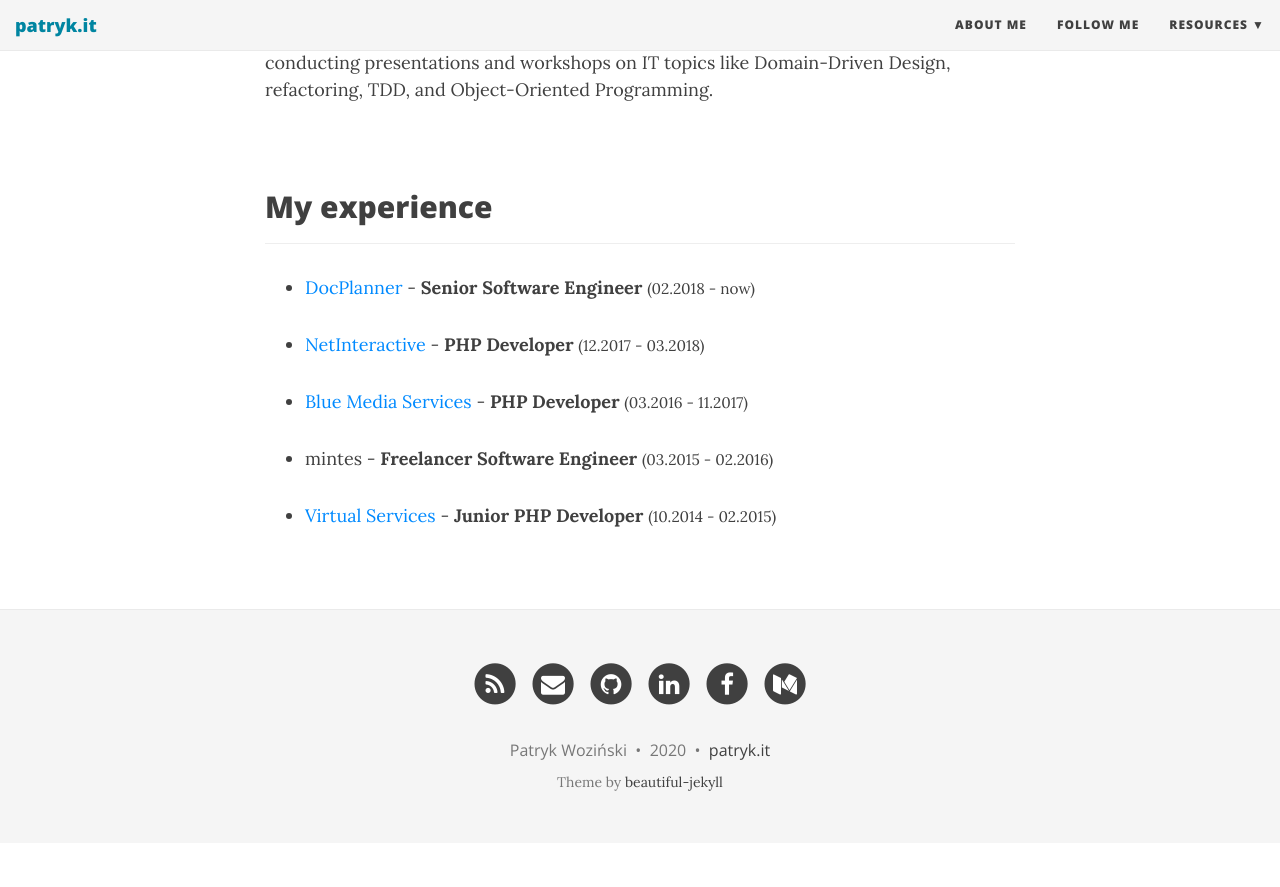
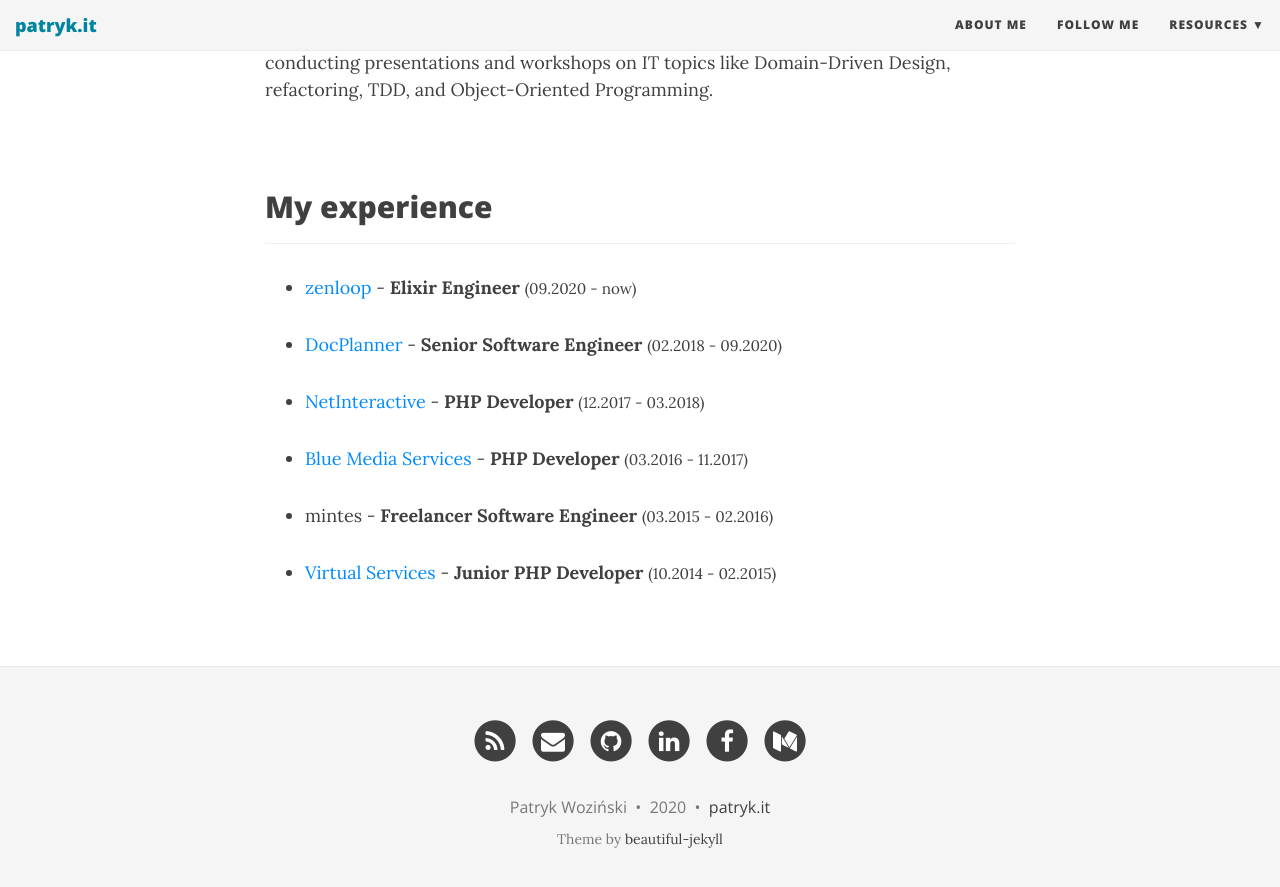
Before and after one commit to patrykwozinski/patrykwozinski.github.io, a Jekyll site: the page built from aboutme.md, in a window 1280 px wide and 900 px high, scrolled down 1118 px. Shown: the top 887 px of the window. Built offline with Jekyll 4.4.1, drawn with Linux system fonts in a browser that asks for light colours; nearby versions of some CDN libraries; before the commit the page ends 1961 px from its top, so only the background shows below that.

Commit message:
my exp update

```diff
--- a/aboutme.md
+++ b/aboutme.md
@@ -20,7 +20,9 @@
 ## My experience
 <hr>
 
-- [DocPlanner](https://www.docplanner.com/about-us) - **Senior Software Engineer** <small>(02.2018 - now)</small>
+- [zenloop](https://www.zenloop.com/en) - **Elixir Engineer** <small>(09.2020 - now)</small>
+
+- [DocPlanner](https://www.docplanner.com/about-us) - **Senior Software Engineer** <small>(02.2018 - 09.2020)</small>
 
 - [NetInteractive](https://netinteractive.pl) - **PHP Developer** <small>(12.2017 - 03.2018)</small>
 
```
